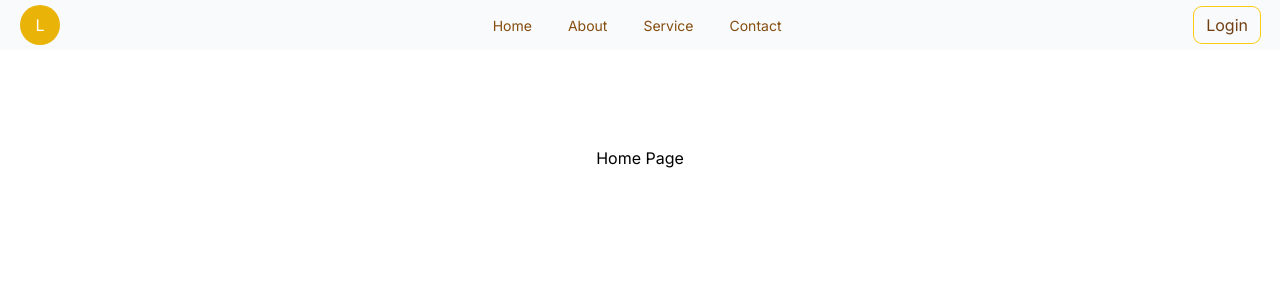
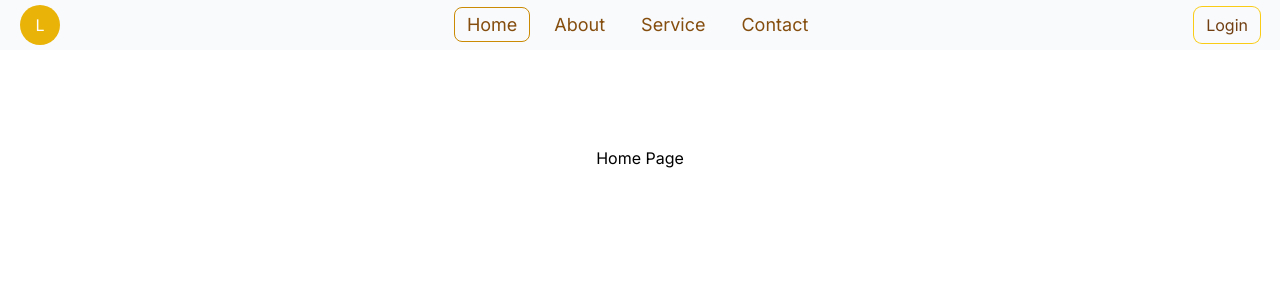
Before and after one commit to Ladalo-Daniel/react-next-js-drilling, a Next.js app: page / in a window 1280 px wide. Shown: the top 300 px of the page. Built offline with nearby package versions, Linux system fonts and the light colour scheme.

Commit message:
what a good day!

```diff
--- a/src/components/Navbar.jsx
+++ b/src/components/Navbar.jsx
@@ -2,8 +2,8 @@
 
 import { MenuIcon, X } from 'lucide-react'
 import Link from 'next/link'
-import { useRouter } from 'next/navigation'
-import React, { useEffect, useRef, useState } from 'react'
+import { usePathname, useRouter } from 'next/navigation'
+import React, { useRef, useState } from 'react'
 
 const navItems = [
     {
@@ -37,6 +37,7 @@ function Navbar() {
     }
 
     const rounter = useRouter()
+    const path = usePathname()
 
 
 
@@ -67,7 +68,7 @@ function Navbar() {
             <li key={idx} >
                 <Link
                 href={item.link}
-                className={`px-3 py-1.5 text-sm text-yellow-800 duration-100 hover:border rounded-lg hover:border-yellow-600 active:shadow-lg `}
+                className={`${path === item.link ? "border border-yellow-600 px-3 py-1.5  text-yellow-800 duration-100 hover:border rounded-lg hover:border-yellow-600 active:shadow-lg text-2xl " : ""}px-3 text-lg py-1.5  text-yellow-800 duration-100 hover:border rounded-lg hover:border-yellow-600 active:shadow-lg `}
                 >{item.name}</Link>
             </li>
         ))}
@@ -91,7 +92,7 @@ function Navbar() {
                     <Link
                     href={item.link}
                     onClick={handleMobileOpen}
-                    className="px-3 py-1.5 text-sm text-yellow-800 duration-100 hover:border rounded-lg hover:border-yellow-600 active:shadow-lg"
+                    className={`${path === item.link ? "border border-yellow-600 px-3 py-1.5  text-yellow-800 duration-100 hover:border rounded-lg hover:border-yellow-600 active:shadow-lg text-2xl " : ""}px-3 text-lg py-1.5 text-yellow-800 duration-100 hover:border rounded-lg hover:border-yellow-600 active:shadow-lg `}
                     >{item.name}</Link>
                 </li>
             ))}
```
